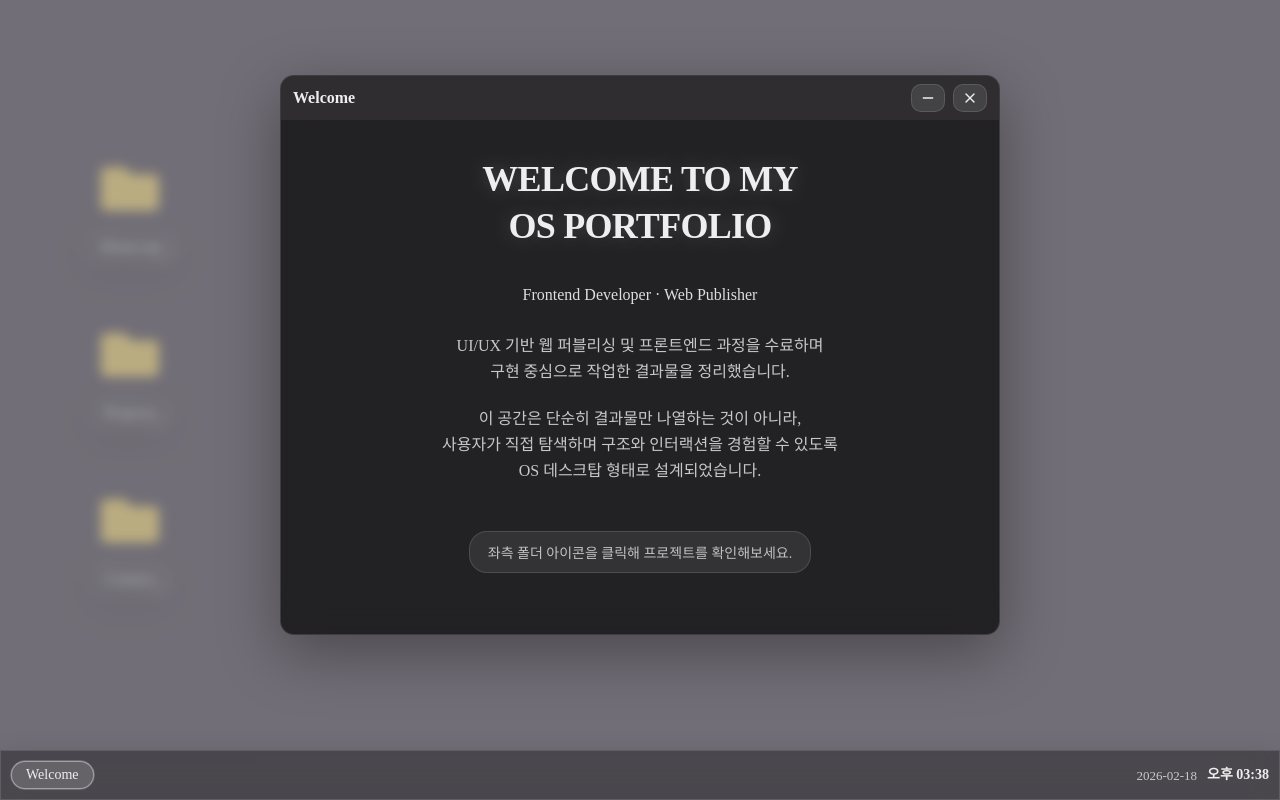
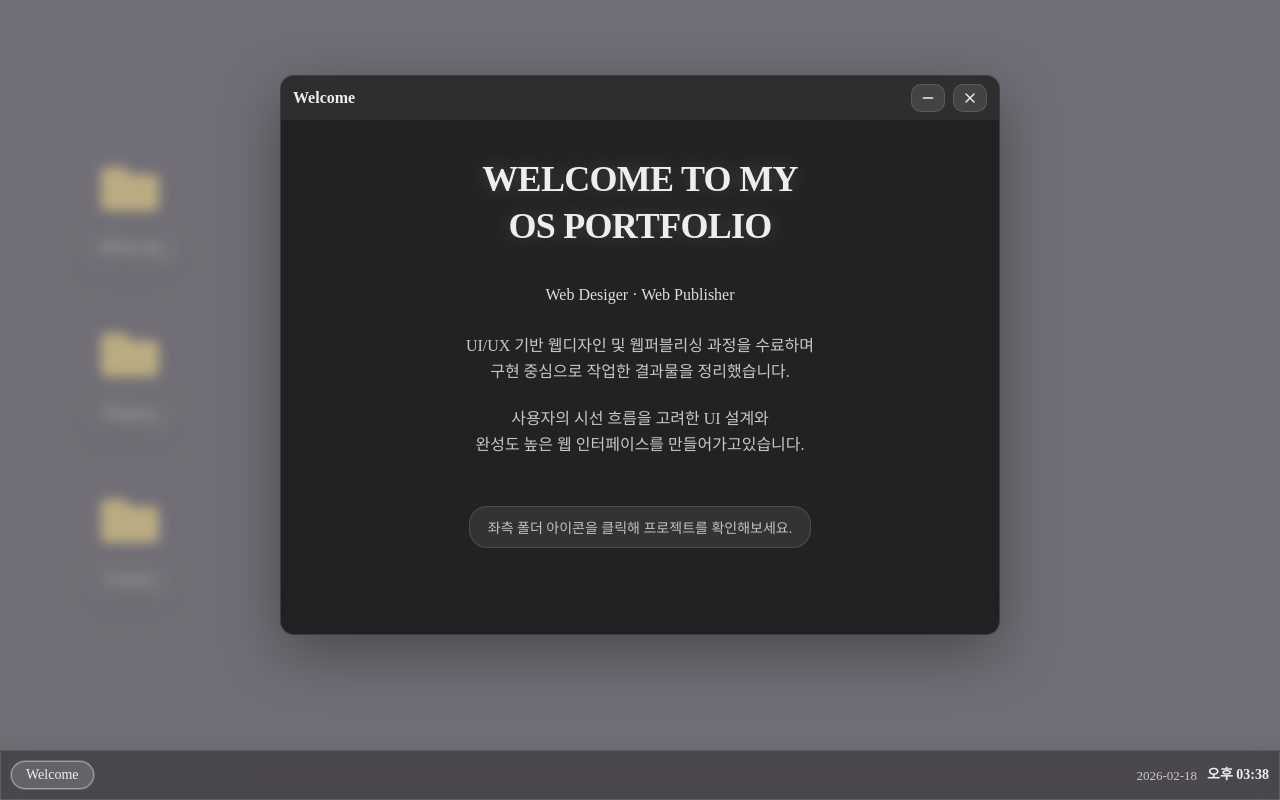
Before and after one commit to jegandunghee/myportfolio, a React (Create React App) app: page / in a window 1280 px wide. Built offline with nearby package versions, Linux system fonts and the light colour scheme; a web font is replaced by a local one.

Commit message:
Update Welcome.js

```diff
--- a/src/pages/Welcome.js
+++ b/src/pages/Welcome.js
@@ -15,23 +15,21 @@ const Welcome = () => {
 
         {/* 지원 직무 */}
         <p className="welcome_role">
-          Frontend Developer · Web Publisher
+          Web Desiger · Web Publisher
         </p>
 
         {/* 교육과정 기반 설명 */}
         <p className="welcome_desc">
-          UI/UX 기반 웹 퍼블리싱 및 프론트엔드 과정을 수료하며
+          UI/UX 기반 웹디자인 및 웹퍼블리싱 과정을 수료하며
           {"\n"}
           구현 중심으로 작업한 결과물을 정리했습니다.
         </p>
 
         {/* 이 포트폴리오의 목적 */}
         <p className="welcome_desc">
-          이 공간은 단순히 결과물만 나열하는 것이 아니라,
+          사용자의 시선 흐름을 고려한 UI 설계와
           {"\n"}
-          사용자가 직접 탐색하며 구조와 인터랙션을 경험할 수 있도록
-          {"\n"}
-          OS 데스크탑 형태로 설계되었습니다.
+          완성도 높은 웹 인터페이스를 만들어가고있습니다.
         </p>
 
         {/* CTA (기능 없음) */}
```
